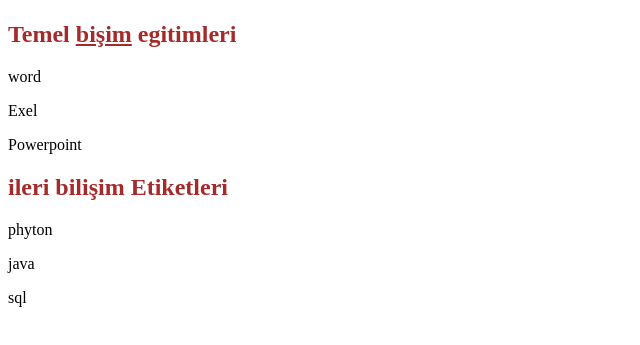
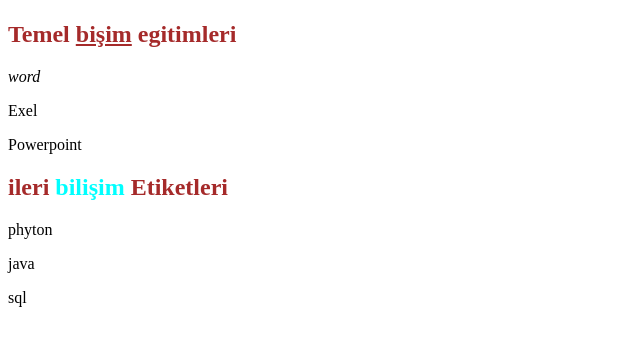
Before and after one commit to devtlh/css_learn, a plain HTML site: page grup.html in a window 1280 px wide. Shown: the part 59-404 px from the top of the page, without its empty margins (0-640 px from the left). Drawn offline with Linux system fonts and the light colour scheme.

Commit message:
giriş seviyesi seçiciler kullanıldı

```diff
--- a/grup.html
+++ b/grup.html
@@ -10,16 +10,24 @@
                 color: blue;
             }
 
+            h2 #mi{
+                color: aqua;
+            }
+
+            p.egik{
+                font-style: italic;
+            }
+
         </style>
     </head>
     <body>
         <h1><u>Egitimlerimiz</u> neler? </h1>
         <h2>Temel <u>bişim</u>  egitimleri</h2>
-        <p>word</p>
+        <p class="egik">word</p>
         <p>Exel</p>
         <p>Powerpoint</p>
 
-        <h2>ileri bilişim Etiketleri</h2>
+        <h2>ileri <span id="mi">bilişim</span> Etiketleri</h2>
         <p>phyton</p>
         <p>java</p>
         <p>sql</p>
```
